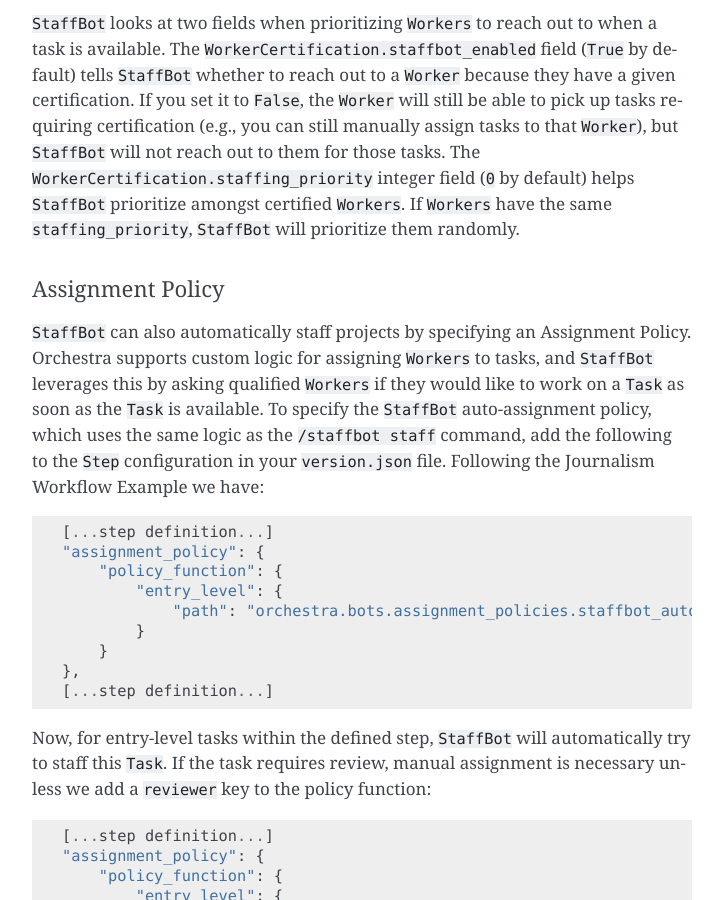
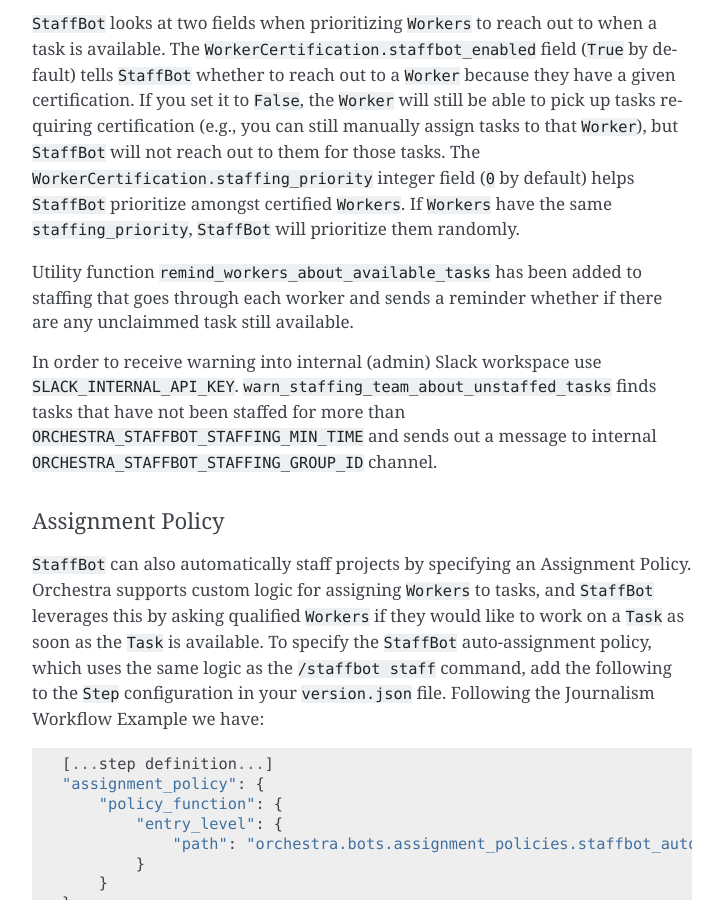
Before and after one commit to b12io/orchestra, a Sphinx documentation site: the page built from docs/source/bots.rst, in a window 1280 px wide and 900 px high, scrolled down 1966 px. Shown: the whole window, without its empty margins (388-1111 px from the left). Built offline with Sphinx 7.4.7, drawn with Linux system fonts in a browser that asks for light colours.

Commit message:
Update bots.rst

```diff
--- a/docs/source/bots.rst
+++ b/docs/source/bots.rst
@@ -66,8 +66,6 @@
 ``settings.ORCHESTRA_STAFFBOT_BATCH_FREQUENCY`` time units (the
 frequency is a ``datetime.timedelta`` object).
 
-
-
 ``StaffBot`` looks at two fields when prioritizing ``Workers`` to
 reach out to when a task is available.  The
 ``WorkerCertification.staffbot_enabled`` field (``True`` by default)
@@ -80,6 +78,16 @@
 ``StaffBot`` prioritize amongst certified ``Workers``.  If ``Workers``
 have the same ``staffing_priority``, ``StaffBot`` will prioritize them
 randomly.
+
+Utility function ``remind_workers_about_available_tasks`` has been added to
+staffing that goes through each worker and sends a reminder whether if
+there are any unclaimmed task still available.
+
+In order to receive warning into internal (admin) Slack workspace use
+``SLACK_INTERNAL_API_KEY``. ``warn_staffing_team_about_unstaffed_tasks``
+finds tasks that have not been staffed for more than ``ORCHESTRA_STAFFBOT_STAFFING_MIN_TIME``
+and sends out a message to internal ``ORCHESTRA_STAFFBOT_STAFFING_GROUP_ID``
+channel.
 
 Assignment Policy
 ================
```
